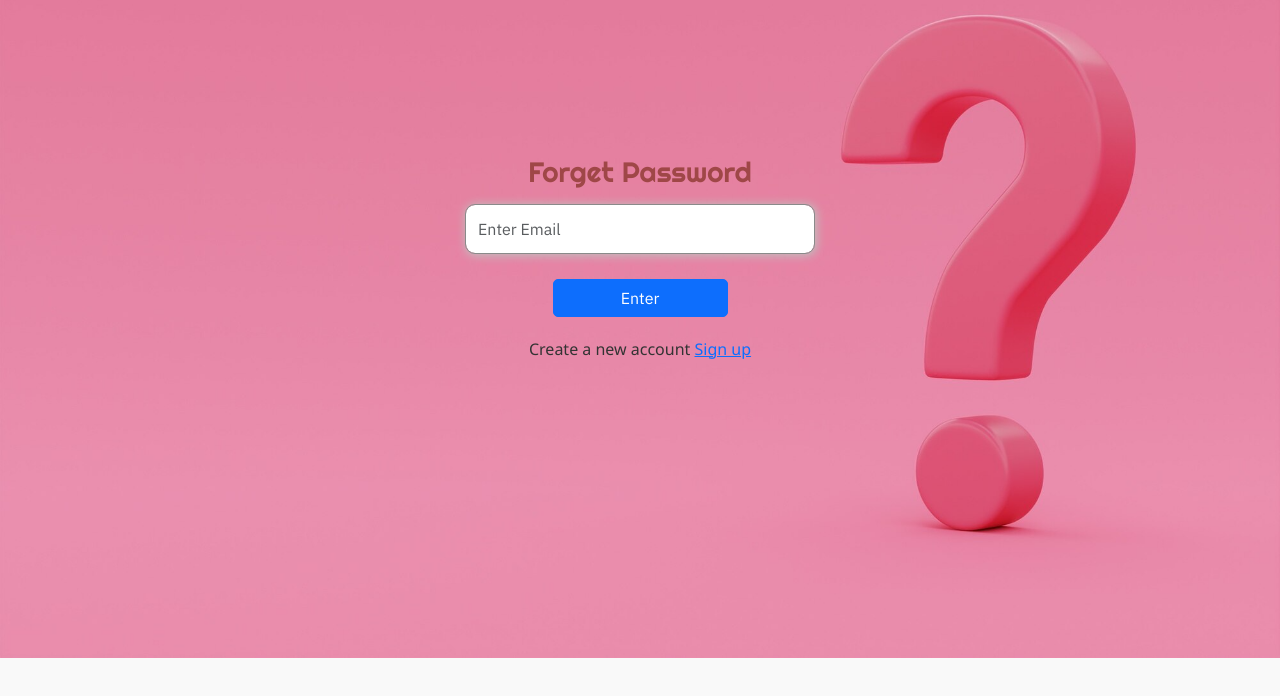
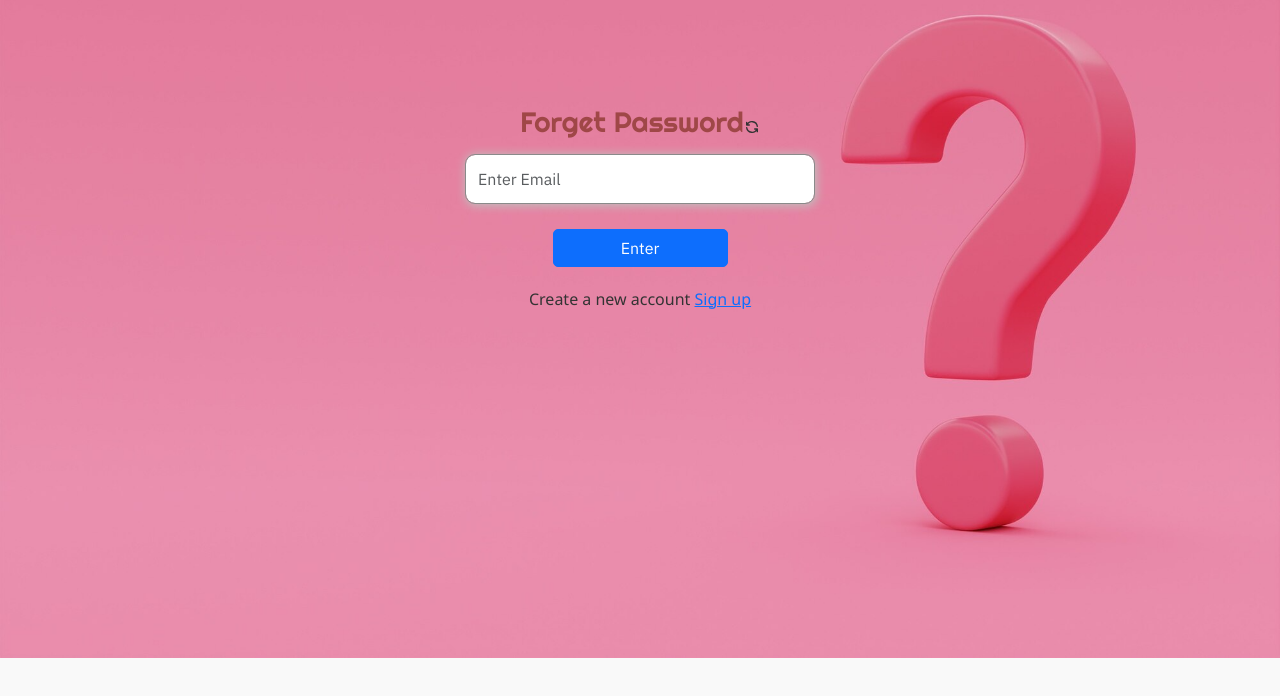
Before and after one commit to AskinasNatemin/KHFrontend, a React (Create React App) app: page /StudentForgetPassword in a window 1280 px wide. Shown: the top 696 px of the page. Built offline with nearby package versions, Linux system fonts and the light colour scheme.

Commit message:
feat:new files are added

```diff
--- a/src/Components/Staff/StaffLogin.jsx
+++ b/src/Components/Staff/StaffLogin.jsx
@@ -7,6 +7,7 @@ import { useNavigate } from "react-router-dom";
 import { MdEmail } from "react-icons/md";
 import { FaLock } from "react-icons/fa";
 import { FaHome } from "react-icons/fa";
+import axios from 'axios'
 
 const StaffLogin = () => {
   const navigate = useNavigate();
@@ -16,9 +17,24 @@ const StaffLogin = () => {
     Email: "",
     Password: "",
   });
+  const [error,setError]=useState('')
+  const[success,setSuccess]=useState
+
+  const staffLogin=()=>{
+    axios.post('http://localhost:5001/staffLogin/${id}')
+    .then(res=>{
+      console.log(res);
+
+    })
+    .catch(err=>{
+
+    })
+  }
+
   const handleGoBack = () => {
     navigate("/");
   };
+
   return (
     <div className="stafflogcontainer">
       <div className="stafflogGoBackContainer p-3  w-100 ">
--- a/src/Components/Student/StudentForgetPassword.jsx
+++ b/src/Components/Student/StudentForgetPassword.jsx
@@ -1,7 +1,8 @@
 import axios from "axios";
 import "../../Styles/Student/StudentForgetPassword.css";
-import React, { useReducer, useState } from "react";
+import React, { useReducer } from "react";
 import { Link, useNavigate } from "react-router-dom";
+import { TbRefresh } from "react-icons/tb";
 
 const initialState = {
   email: "",
@@ -90,17 +91,33 @@ function StudentForgetPassword() {
       });
   };
 
+  const handleKeyDown = (e) => {
+    if (e.key === "Enter") {
+      if(e.target.name==='forgetMail'){
+        handleEmailSubmit();
+      }
+      else if(e.target.name === 'setPassword'){
+        handleResetPassword()
+      }
+    }
+  };
+
+  const handleRefresh=()=>{
+    window.location.reload();
+  }
+
   return (
     <div className="studentForgetmain">
       <div className="studentForgetborder">
-
-        <div className="studentForgethead">
-          <h3>Forget Password</h3>
+        <div className="studentForgethead d-flex align-items-center justify-content-center">
+          <h3 className="">Forget Password</h3>
+          <TbRefresh onClick={handleRefresh} title="refresh" className=""/>
         </div>
         <div className="studentForgetinput">
-
           {state.error && (
-          <span className="alert alert-danger mb-2 d-block">{state.error}</span>
+            <span className="alert alert-danger mb-2 d-block">
+              {state.error}
+            </span>
           )}
           {state.success && (
             <span className="alert alert-success mb-2 d-block">
@@ -114,15 +131,19 @@ function StudentForgetPassword() {
               type="email"
               className="form-control"
               placeholder="Enter Email"
+              name="forgetMail"
               value={state.email}
               onChange={handleEmailChange}
               readOnly={state.readOnlyEmail}
+              onKeyDown={handleKeyDown}
             />
           </div>
 
           {!state.showPasswordField && (
             <div className="d-grid gap-2 col-6 mx-auto studentForgetbutton">
-            <button className="btn btn-primary" onClick={handleEmailSubmit}>
+              <button className="btn btn-primary"
+               onClick={handleEmailSubmit}
+               >
                 Enter
               </button>
             </div>
@@ -133,15 +154,20 @@ function StudentForgetPassword() {
               <div className="mb-3">
                 <input
                   type="password"
+                  name="setPassword"
                   className="form-control"
                   placeholder="New Password"
                   value={state.newPassword}
                   onChange={handleNewPasswordChange}
+                  onKeyDown={handleKeyDown}
                 />
               </div>
 
               <div className="d-grid gap-2 col-6 mx-auto studentForgetbutton">
-              <button className="btn btn-primary" onClick={handleResetPassword}>
+                <button
+                  className="btn btn-primary"
+                  onClick={handleResetPassword}
+                >
                   Confirm
                 </button>
               </div>
--- a/src/Components/Student/StudentLogin.jsx
+++ b/src/Components/Student/StudentLogin.jsx
@@ -65,6 +65,7 @@ function StudentLogin() {
   const handleGoBack = () => {
     navigate("/");
   };
+
 
   return (
     <div className="studentlogcontainer">
--- a/src/Styles/Student/StudentForgetPassword.css
+++ b/src/Styles/Student/StudentForgetPassword.css
@@ -20,9 +20,8 @@
 }
 
 .studentForgethead h3{
-    margin: 50px;
     font-weight: 400;
-  padding-top:5px ;
+    padding-top:5px ;
    text-align: center;
    margin-bottom: 15px;
    font-family: "Righteous", serif;
```
Lines whose indentation alone changed are shown as unchanged.
